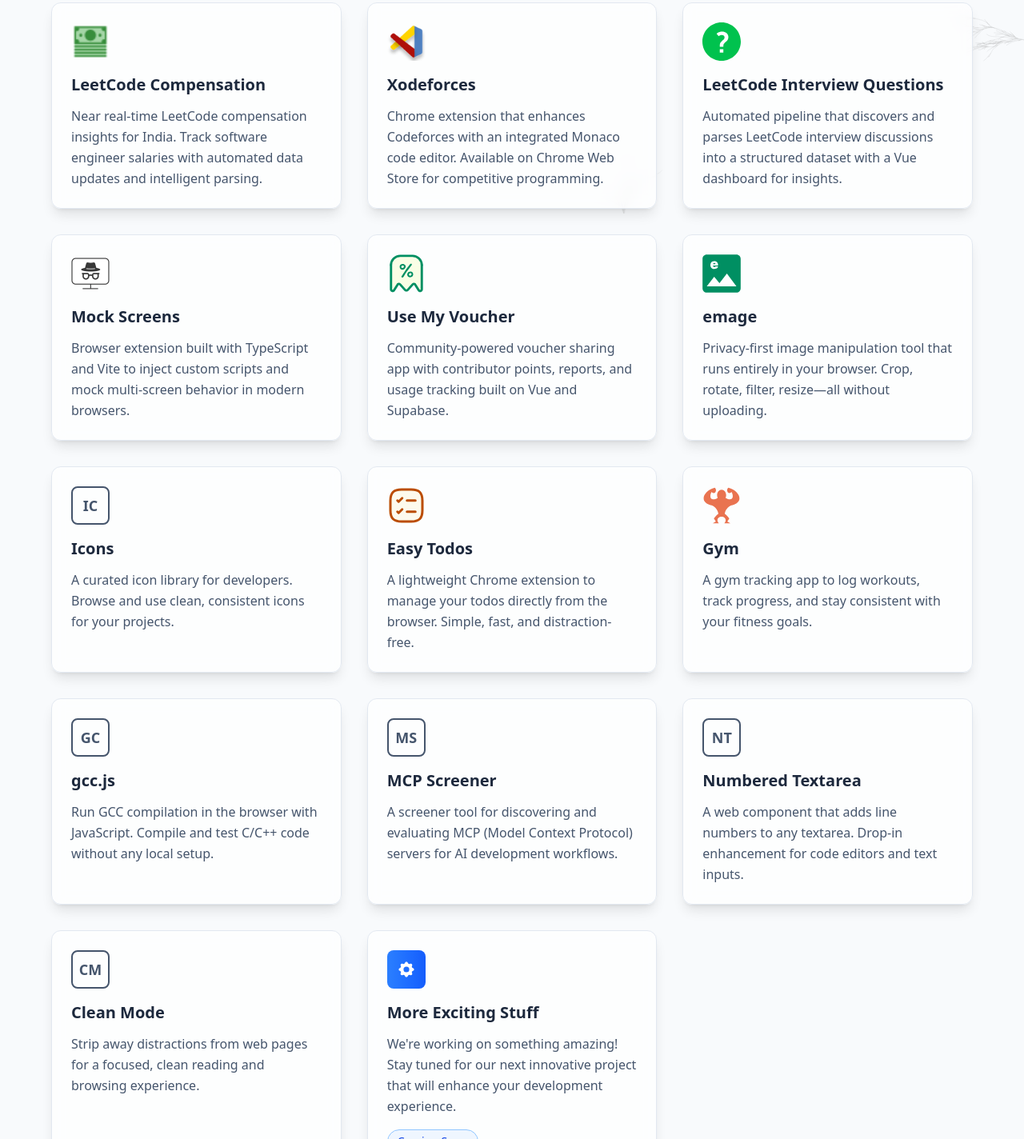
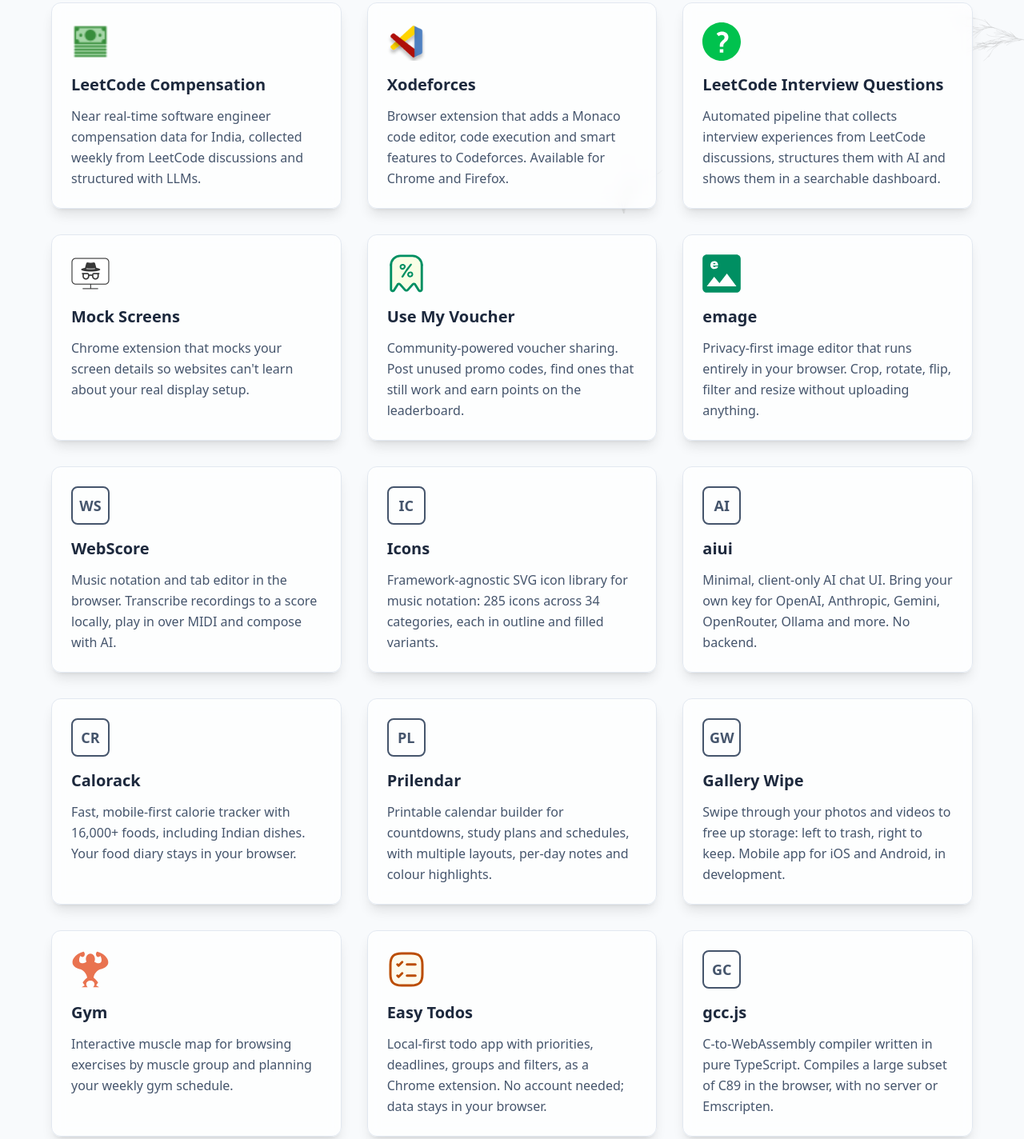
Before and after one commit to Prastavna/prastavna.com, an Astro site: page / in a window 1280 px wide. Shown: the part 533-1957 px from the top of the page at 80% size. Built offline with nearby package versions, Linux system fonts and the light colour scheme; Astro itself is replaced by a stand-in of ours; animation ran at ten frames a second; a web font is replaced by a local one.

Commit message:
Update product list with current info from GitHub
Fix descriptions for Icons, Gym, MCP Screener, Clean Mode and gcc.js,
add WebScore, aiui, Calorack, Prilendar, Gallery Wipe, TabMap and
Open in New Tab, and render the cards from a single products array.

```diff
--- a/src/pages/index.astro
+++ b/src/pages/index.astro
@@ -4,6 +4,130 @@ import Plum from '../components/Plum.vue'
 import TypeWriter from '../components/TypeWriter.vue'
 
 const currentYear = new Date().getFullYear()
+
+// Products are listed in this order. `logo` is a file in /public; without one, `initials` is shown.
+const products = [
+	{
+		name: 'LeetCode Compensation',
+		url: 'https://leetcode-compensation.prastavna.com/',
+		logo: '/leetcode-compensation-logo.png',
+		description: 'Near real-time software engineer compensation data for India, collected weekly from LeetCode discussions and structured with LLMs.',
+	},
+	{
+		name: 'Xodeforces',
+		url: 'https://chromewebstore.google.com/detail/xodeforces/lnfgjljnmoickkgbjedecbkcmhhdncpk',
+		logo: '/xodeforces-logo.png',
+		description: 'Browser extension that adds a Monaco code editor, code execution and smart features to Codeforces. Available for Chrome and Firefox.',
+	},
+	{
+		name: 'LeetCode Interview Questions',
+		url: 'https://leetcode-interview-questions.prastavna.com/',
+		logo: '/leetcode-interview-questions-logo.svg',
+		description: 'Automated pipeline that collects interview experiences from LeetCode discussions, structures them with AI and shows them in a searchable dashboard.',
+	},
+	{
+		name: 'Mock Screens',
+		url: 'https://chromewebstore.google.com/detail/mock-screens/lijniidfdfobehfefagkfkbepkkaipdm',
+		logo: '/mock-screens-logo.png',
+		description: "Chrome extension that mocks your screen details so websites can't learn about your real display setup.",
+	},
+	{
+		name: 'Use My Voucher',
+		url: 'https://usemyvoucher.prastavna.com/',
+		logo: '/usemyvoucher-logo.svg',
+		description: 'Community-powered voucher sharing. Post unused promo codes, find ones that still work and earn points on the leaderboard.',
+	},
+	{
+		name: 'emage',
+		url: 'https://prastavna.github.io/emage/',
+		logo: '/emage-logo.svg',
+		description: 'Privacy-first image editor that runs entirely in your browser. Crop, rotate, flip, filter and resize without uploading anything.',
+	},
+	{
+		name: 'WebScore',
+		url: 'https://prastavna.github.io/webscore/',
+		initials: 'WS',
+		description: 'Music notation and tab editor in the browser. Transcribe recordings to a score locally, play in over MIDI and compose with AI.',
+	},
+	{
+		name: 'Icons',
+		url: 'https://prastavna.github.io/icons/',
+		initials: 'IC',
+		description: 'Framework-agnostic SVG icon library for music notation: 285 icons across 34 categories, each in outline and filled variants.',
+	},
+	{
+		name: 'aiui',
+		url: 'https://prastavna.github.io/aiui/',
+		initials: 'AI',
+		description: 'Minimal, client-only AI chat UI. Bring your own key for OpenAI, Anthropic, Gemini, OpenRouter, Ollama and more. No backend.',
+	},
+	{
+		name: 'Calorack',
+		url: 'https://prastavna.github.io/calorack/',
+		initials: 'CR',
+		description: 'Fast, mobile-first calorie tracker with 16,000+ foods, including Indian dishes. Your food diary stays in your browser.',
+	},
+	{
+		name: 'Prilendar',
+		url: 'https://prastavna.github.io/prilendar/',
+		initials: 'PL',
+		description: 'Printable calendar builder for countdowns, study plans and schedules, with multiple layouts, per-day notes and colour highlights.',
+	},
+	{
+		name: 'Gallery Wipe',
+		url: 'https://github.com/Prastavna/gallery-wipe',
+		initials: 'GW',
+		description: 'Swipe through your photos and videos to free up storage: left to trash, right to keep. Mobile app for iOS and Android, in development.',
+	},
+	{
+		name: 'Gym',
+		url: 'https://gym.prastavna.com/',
+		logo: '/gym-logo.svg',
+		description: 'Interactive muscle map for browsing exercises by muscle group and planning your weekly gym schedule.',
+	},
+	{
+		name: 'Easy Todos',
+		url: 'https://chromewebstore.google.com/detail/easy-todos/bglkklmpmfmpkeaomeaipnggoakijklh',
+		logo: '/easy-todos-logo.svg',
+		description: 'Local-first todo app with priorities, deadlines, groups and filters, as a Chrome extension. No account needed; data stays in your browser.',
+	},
+	{
+		name: 'gcc.js',
+		url: 'https://prastavna.github.io/gcc.js/',
+		initials: 'GC',
+		description: 'C-to-WebAssembly compiler written in pure TypeScript. Compiles a large subset of C89 in the browser, with no server or Emscripten.',
+	},
+	{
+		name: 'Numbered Textarea',
+		url: 'https://prastavna.github.io/numbered-textarea/',
+		initials: 'NT',
+		description: 'A textarea with VS Code-style line numbers, available as a drop-in Web Component, React or Vue component.',
+	},
+	{
+		name: 'MCP Screener',
+		url: 'https://github.com/Prastavna/mcp-screener.in',
+		initials: 'MS',
+		description: 'MCP server that gives LLMs access to screener.in data: financials, ratios, shareholding, peers and custom stock screens for Indian companies.',
+	},
+	{
+		name: 'TabMap',
+		url: 'https://github.com/Prastavna/tabmap',
+		initials: 'TM',
+		description: 'Linux app for configuring graphics tablets. Remap pad and stylus buttons, touch rings and wheels from a clickable tablet mockup.',
+	},
+	{
+		name: 'Open in New Tab',
+		url: 'https://github.com/Prastavna/obsidian-open-new-tab',
+		initials: 'OT',
+		description: 'Obsidian plugin that opens files in new tabs and switches to the existing tab when a file is already open.',
+	},
+	{
+		name: 'Clean Mode',
+		url: 'https://github.com/Prastavna/clean-mode',
+		initials: 'CM',
+		description: 'Cross-platform CLI that disables your keyboard and touchpad for a few seconds so you can wipe your laptop without stray keypresses.',
+	},
+]
 ---
 
 <html lang="en">
@@ -94,150 +218,23 @@ const currentYear = new Date().getFullYear()
 					</h3>
 
 					<div class="grid md:grid-cols-2 lg:grid-cols-3 gap-8">
-						<!-- Product 1: LeetCode Compensation -->
-						<a href="https://leetcode-compensation.prastavna.com/" target="_blank" rel="noopener noreferrer" class="bg-white/70 backdrop-blur-sm border border-slate-200 rounded-xl p-6 hover:border-blue-300 transition-all duration-300 hover:transform hover:scale-105 shadow-lg hover:shadow-xl block">
-							<div class="w-12 h-12 rounded-lg flex items-center justify-center mb-4">
-								<img src="/leetcode-compensation-logo.png" alt="LeetCode Compensation Logo" class="w-12 h-12 object-contain">
-							</div>
-							<h4 class="text-xl font-semibold mb-3 text-slate-800">LeetCode Compensation</h4>
-							<p class="text-slate-600 leading-relaxed">
-								Near real-time LeetCode compensation insights for India. Track software engineer salaries with automated data updates and intelligent parsing.
-							</p>
-						</a>
+						{products.map((product) => (
+							<a href={product.url} target="_blank" rel="noopener noreferrer" class="bg-white/70 backdrop-blur-sm border border-slate-200 rounded-xl p-6 hover:border-blue-300 transition-all duration-300 hover:transform hover:scale-105 shadow-lg hover:shadow-xl block">
+								{product.logo ? (
+									<div class="w-12 h-12 rounded-lg flex items-center justify-center mb-4">
+										<img src={product.logo} alt={`${product.name} Logo`} class="w-12 h-12 object-contain">
+									</div>
+								) : (
+									<div class="w-12 h-12 rounded-lg flex items-center justify-center mb-4 border-2 border-slate-600">
+										<span class="text-slate-600 font-bold text-lg">{product.initials}</span>
+									</div>
+								)}
+								<h4 class="text-xl font-semibold mb-3 text-slate-800">{product.name}</h4>
+								<p class="text-slate-600 leading-relaxed">{product.description}</p>
+							</a>
+						))}
 
-						<!-- Product 2: Xodeforces -->
-						<a href="https://chromewebstore.google.com/detail/xodeforces/lnfgjljnmoickkgbjedecbkcmhhdncpk" target="_blank" rel="noopener noreferrer" class="bg-white/70 backdrop-blur-sm border border-slate-200 rounded-xl p-6 hover:border-blue-300 transition-all duration-300 hover:transform hover:scale-105 shadow-lg hover:shadow-xl block">
-							<div class="w-12 h-12 rounded-lg flex items-center justify-center mb-4">
-								<img src="/xodeforces-logo.png" alt="Xodeforces Logo" class="w-12 h-12 object-contain">
-							</div>
-							<h4 class="text-xl font-semibold mb-3 text-slate-800">Xodeforces</h4>
-							<p class="text-slate-600 leading-relaxed">
-								Chrome extension that enhances Codeforces with an integrated Monaco code editor. Available on Chrome Web Store for competitive programming.
-							</p>
-						</a>
-
-						<!-- Product 3: LeetCode Interview Questions -->
-						<a href="https://leetcode-interview-questions.prastavna.com/" target="_blank" rel="noopener noreferrer" class="bg-white/70 backdrop-blur-sm border border-slate-200 rounded-xl p-6 hover:border-blue-300 transition-all duration-300 hover:transform hover:scale-105 shadow-lg hover:shadow-xl block">
-							<div class="w-12 h-12 rounded-lg flex items-center justify-center mb-4">
-								<img src="/leetcode-interview-questions-logo.svg" alt="LeetCode Interview Questions Logo" class="w-12 h-12 object-contain">
-							</div>
-							<h4 class="text-xl font-semibold mb-3 text-slate-800">LeetCode Interview Questions</h4>
-							<p class="text-slate-600 leading-relaxed">
-								Automated pipeline that discovers and parses LeetCode interview discussions into a structured dataset with a Vue dashboard for insights.
-							</p>
-						</a>
-
-						<!-- Product 4: Mock Screens -->
-						<a href="https://chromewebstore.google.com/detail/mock-screens/lijniidfdfobehfefagkfkbepkkaipdm" target="_blank" rel="noopener noreferrer" class="bg-white/70 backdrop-blur-sm border border-slate-200 rounded-xl p-6 hover:border-blue-300 transition-all duration-300 hover:transform hover:scale-105 shadow-lg hover:shadow-xl block">
-							<div class="w-12 h-12 rounded-lg flex items-center justify-center mb-4">
-								<img src="/mock-screens-logo.png" alt="Mock Screens Logo" class="w-12 h-12 object-contain">
-							</div>
-							<h4 class="text-xl font-semibold mb-3 text-slate-800">Mock Screens</h4>
-							<p class="text-slate-600 leading-relaxed">
-								Browser extension built with TypeScript and Vite to inject custom scripts and mock multi-screen behavior in modern browsers.
-							</p>
-						</a>
-
-					<!-- Product 5: Use My Voucher -->
-					<a href="http://usemyvoucher.prastavna.com/" target="_blank" rel="noopener noreferrer" class="bg-white/70 backdrop-blur-sm border border-slate-200 rounded-xl p-6 hover:border-blue-300 transition-all duration-300 hover:transform hover:scale-105 shadow-lg hover:shadow-xl block">
-						<div class="w-12 h-12 rounded-lg flex items-center justify-center mb-4">
-							<img src="/usemyvoucher-logo.svg" alt="Use My Voucher Logo" class="w-12 h-12 object-contain">
-						</div>
-						<h4 class="text-xl font-semibold mb-3 text-slate-800">Use My Voucher</h4>
-						<p class="text-slate-600 leading-relaxed">
-							Community-powered voucher sharing app with contributor points, reports, and usage tracking built on Vue and Supabase.
-						</p>
-					</a>
-
-					<!-- Product 6: emage -->
-					<a href="https://prastavna.github.io/emage/" target="_blank" rel="noopener noreferrer" class="bg-white/70 backdrop-blur-sm border border-slate-200 rounded-xl p-6 hover:border-blue-300 transition-all duration-300 hover:transform hover:scale-105 shadow-lg hover:shadow-xl block">
-						<div class="w-12 h-12 rounded-lg flex items-center justify-center mb-4">
-							<img src="/emage-logo.svg" alt="emage Logo" class="w-12 h-12 object-contain">
-						</div>
-						<h4 class="text-xl font-semibold mb-3 text-slate-800">emage</h4>
-						<p class="text-slate-600 leading-relaxed">
-							Privacy-first image manipulation tool that runs entirely in your browser. Crop, rotate, filter, resize—all without uploading.
-						</p>
-					</a>
-
-					<!-- Product 7: icons -->
-						<a href="https://prastavna.github.io/icons/" target="_blank" rel="noopener noreferrer" class="bg-white/70 backdrop-blur-sm border border-slate-200 rounded-xl p-6 hover:border-blue-300 transition-all duration-300 hover:transform hover:scale-105 shadow-lg hover:shadow-xl block">
-							<div class="w-12 h-12 rounded-lg flex items-center justify-center mb-4 border-2 border-slate-600">
-								<span class="text-slate-600 font-bold text-lg">IC</span>
-							</div>
-							<h4 class="text-xl font-semibold mb-3 text-slate-800">Icons</h4>
-							<p class="text-slate-600 leading-relaxed">
-								A curated icon library for developers. Browse and use clean, consistent icons for your projects.
-							</p>
-						</a>
-
-						<!-- Product 8: easy-todos -->
-						<a href="https://chromewebstore.google.com/detail/easy-todos/bglkklmpmfmpkeaomeaipnggoakijklh" target="_blank" rel="noopener noreferrer" class="bg-white/70 backdrop-blur-sm border border-slate-200 rounded-xl p-6 hover:border-blue-300 transition-all duration-300 hover:transform hover:scale-105 shadow-lg hover:shadow-xl block">
-							<div class="w-12 h-12 rounded-lg flex items-center justify-center mb-4">
-								<img src="/easy-todos-logo.svg" alt="Easy Todos Logo" class="w-12 h-12 object-contain">
-							</div>
-							<h4 class="text-xl font-semibold mb-3 text-slate-800">Easy Todos</h4>
-							<p class="text-slate-600 leading-relaxed">
-								A lightweight Chrome extension to manage your todos directly from the browser. Simple, fast, and distraction-free.
-							</p>
-						</a>
-
-						<!-- Product 9: gym -->
-						<a href="https://gym.prastavna.com/" target="_blank" rel="noopener noreferrer" class="bg-white/70 backdrop-blur-sm border border-slate-200 rounded-xl p-6 hover:border-blue-300 transition-all duration-300 hover:transform hover:scale-105 shadow-lg hover:shadow-xl block">
-							<div class="w-12 h-12 rounded-lg flex items-center justify-center mb-4">
-								<img src="/gym-logo.svg" alt="Gym Logo" class="w-12 h-12 object-contain">
-							</div>
-							<h4 class="text-xl font-semibold mb-3 text-slate-800">Gym</h4>
-							<p class="text-slate-600 leading-relaxed">
-								A gym tracking app to log workouts, track progress, and stay consistent with your fitness goals.
-							</p>
-						</a>
-
-						<!-- Product 10: gcc.js -->
-						<a href="https://prastavna.github.io/gcc.js/" target="_blank" rel="noopener noreferrer" class="bg-white/70 backdrop-blur-sm border border-slate-200 rounded-xl p-6 hover:border-blue-300 transition-all duration-300 hover:transform hover:scale-105 shadow-lg hover:shadow-xl block">
-							<div class="w-12 h-12 rounded-lg flex items-center justify-center mb-4 border-2 border-slate-600">
-								<span class="text-slate-600 font-bold text-lg">GC</span>
-							</div>
-							<h4 class="text-xl font-semibold mb-3 text-slate-800">gcc.js</h4>
-							<p class="text-slate-600 leading-relaxed">
-								Run GCC compilation in the browser with JavaScript. Compile and test C/C++ code without any local setup.
-							</p>
-						</a>
-
-						<!-- Product 11: mcp-screener.in -->
-						<a href="https://github.com/Prastavna/mcp-screener.in" target="_blank" rel="noopener noreferrer" class="bg-white/70 backdrop-blur-sm border border-slate-200 rounded-xl p-6 hover:border-blue-300 transition-all duration-300 hover:transform hover:scale-105 shadow-lg hover:shadow-xl block">
-							<div class="w-12 h-12 rounded-lg flex items-center justify-center mb-4 border-2 border-slate-600">
-								<span class="text-slate-600 font-bold text-lg">MS</span>
-							</div>
-							<h4 class="text-xl font-semibold mb-3 text-slate-800">MCP Screener</h4>
-							<p class="text-slate-600 leading-relaxed">
-								A screener tool for discovering and evaluating MCP (Model Context Protocol) servers for AI development workflows.
-							</p>
-						</a>
-
-						<!-- Product 12: numbered-textarea -->
-						<a href="https://prastavna.github.io/numbered-textarea/" target="_blank" rel="noopener noreferrer" class="bg-white/70 backdrop-blur-sm border border-slate-200 rounded-xl p-6 hover:border-blue-300 transition-all duration-300 hover:transform hover:scale-105 shadow-lg hover:shadow-xl block">
-							<div class="w-12 h-12 rounded-lg flex items-center justify-center mb-4 border-2 border-slate-600">
-								<span class="text-slate-600 font-bold text-lg">NT</span>
-							</div>
-							<h4 class="text-xl font-semibold mb-3 text-slate-800">Numbered Textarea</h4>
-							<p class="text-slate-600 leading-relaxed">
-								A web component that adds line numbers to any textarea. Drop-in enhancement for code editors and text inputs.
-							</p>
-						</a>
-
-						<!-- Product 13: clean-mode -->
-						<a href="https://github.com/Prastavna/clean-mode" target="_blank" rel="noopener noreferrer" class="bg-white/70 backdrop-blur-sm border border-slate-200 rounded-xl p-6 hover:border-blue-300 transition-all duration-300 hover:transform hover:scale-105 shadow-lg hover:shadow-xl block">
-							<div class="w-12 h-12 rounded-lg flex items-center justify-center mb-4 border-2 border-slate-600">
-								<span class="text-slate-600 font-bold text-lg">CM</span>
-							</div>
-							<h4 class="text-xl font-semibold mb-3 text-slate-800">Clean Mode</h4>
-							<p class="text-slate-600 leading-relaxed">
-								Strip away distractions from web pages for a focused, clean reading and browsing experience.
-							</p>
-						</a>
-
-					<!-- Product 14: Coming Soon -->
+						<!-- Coming Soon -->
 						<div class="bg-white/70 backdrop-blur-sm border border-slate-200 rounded-xl p-6 hover:border-blue-300 transition-all duration-300 hover:transform hover:scale-105 shadow-lg hover:shadow-xl">
 							<div class="w-12 h-12 bg-gradient-to-r from-blue-500 to-blue-600 rounded-lg flex items-center justify-center mb-4">
 								<svg class="w-6 h-6 text-white" fill="currentColor" viewBox="0 0 20 20">
```
